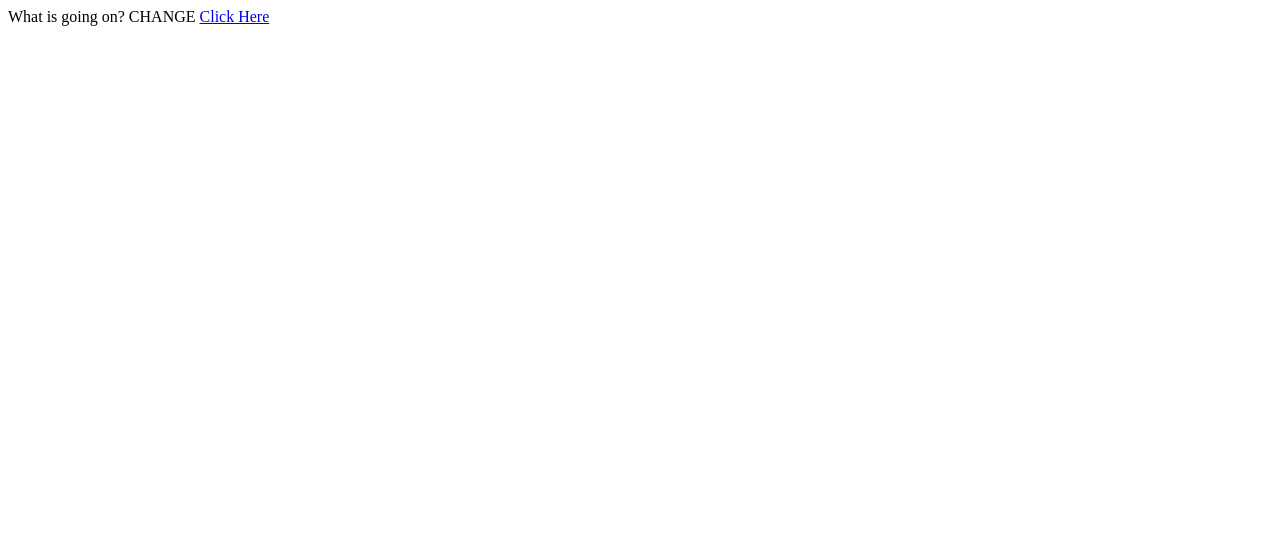
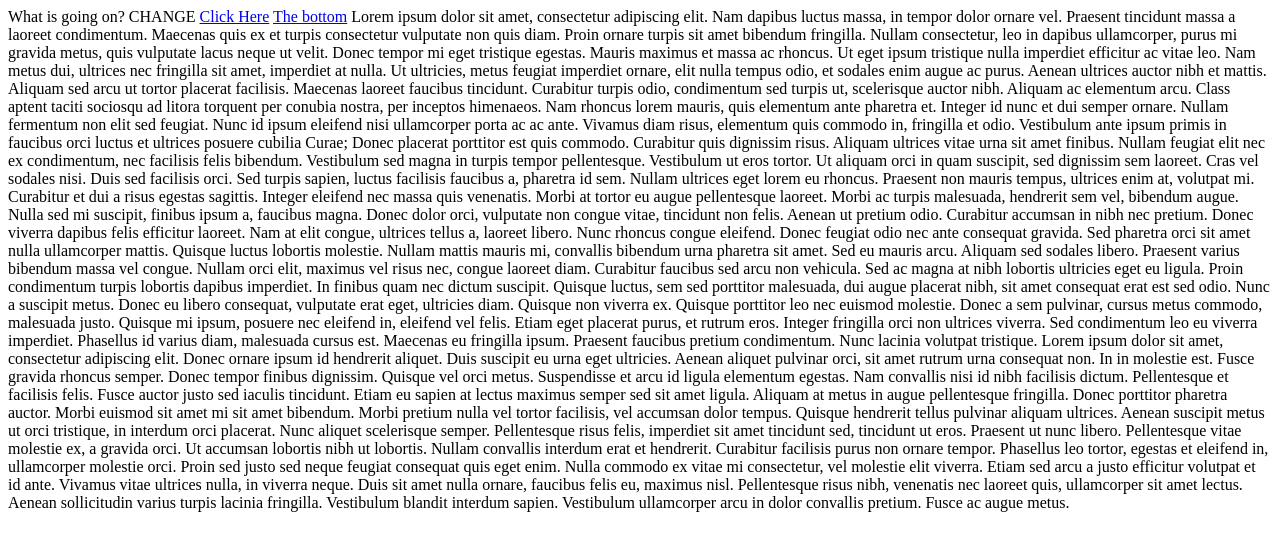
Before and after one commit to jschranz/jschranz.github.io, a plain HTML site: page index.html in a window 1280 px wide. Drawn offline with Linux system fonts and the light colour scheme.

Commit message:
anchor link

```diff
--- a/index.html
+++ b/index.html
@@ -6,5 +6,31 @@
 
     What is going on? CHANGE
 <a href="2ndpage.html">Click Here</a>
+
+<a href="#niceAnchor">The bottom</a>
+
+Lorem ipsum dolor sit amet, consectetur adipiscing elit. Nam dapibus luctus massa, in tempor dolor ornare vel. Praesent tincidunt massa a laoreet condimentum. Maecenas quis ex et turpis consectetur vulputate non quis diam. Proin ornare turpis sit amet bibendum fringilla. Nullam consectetur, leo in dapibus ullamcorper, purus mi gravida metus, quis vulputate lacus neque ut velit. Donec tempor mi eget tristique egestas. Mauris maximus et massa ac rhoncus. Ut eget ipsum tristique nulla imperdiet efficitur ac vitae leo. Nam metus dui, ultrices nec fringilla sit amet, imperdiet at nulla. Ut ultricies, metus feugiat imperdiet ornare, elit nulla tempus odio, et sodales enim augue ac purus. Aenean ultrices auctor nibh et mattis. Aliquam sed arcu ut tortor placerat facilisis. Maecenas laoreet faucibus tincidunt. Curabitur turpis odio, condimentum sed turpis ut, scelerisque auctor nibh. Aliquam ac elementum arcu.
+
+Class aptent taciti sociosqu ad litora torquent per conubia nostra, per inceptos himenaeos. Nam rhoncus lorem mauris, quis elementum ante pharetra et. Integer id nunc et dui semper ornare. Nullam fermentum non elit sed feugiat. Nunc id ipsum eleifend nisi ullamcorper porta ac ac ante. Vivamus diam risus, elementum quis commodo in, fringilla et odio. Vestibulum ante ipsum primis in faucibus orci luctus et ultrices posuere cubilia Curae;
+
+Donec placerat porttitor est quis commodo. Curabitur quis dignissim risus. Aliquam ultrices vitae urna sit amet finibus. Nullam feugiat elit nec ex condimentum, nec facilisis felis bibendum. Vestibulum sed magna in turpis tempor pellentesque. Vestibulum ut eros tortor. Ut aliquam orci in quam suscipit, sed dignissim sem laoreet. Cras vel sodales nisi.
+
+Duis sed facilisis orci. Sed turpis sapien, luctus facilisis faucibus a, pharetra id sem. Nullam ultrices eget lorem eu rhoncus. Praesent non mauris tempus, ultrices enim at, volutpat mi. Curabitur et dui a risus egestas sagittis. Integer eleifend nec massa quis venenatis. Morbi at tortor eu augue pellentesque laoreet. Morbi ac turpis malesuada, hendrerit sem vel, bibendum augue.
+
+Nulla sed mi suscipit, finibus ipsum a, faucibus magna. Donec dolor orci, vulputate non congue vitae, tincidunt non felis. Aenean ut pretium odio. Curabitur accumsan in nibh nec pretium. Donec viverra dapibus felis efficitur laoreet. Nam at elit congue, ultrices tellus a, laoreet libero. Nunc rhoncus congue eleifend. Donec feugiat odio nec ante consequat gravida. Sed pharetra orci sit amet nulla ullamcorper mattis. Quisque luctus lobortis molestie. Nullam mattis mauris mi, convallis bibendum urna pharetra sit amet. Sed eu mauris arcu.
+
+Aliquam sed sodales libero. Praesent varius bibendum massa vel congue. Nullam orci elit, maximus vel risus nec, congue laoreet diam. Curabitur faucibus sed arcu non vehicula. Sed ac magna at nibh lobortis ultricies eget eu ligula. Proin condimentum turpis lobortis dapibus imperdiet. In finibus quam nec dictum suscipit. Quisque luctus, sem sed porttitor malesuada, dui augue placerat nibh, sit amet consequat erat est sed odio. Nunc a suscipit metus. Donec eu libero consequat, vulputate erat eget, ultricies diam. Quisque non viverra ex. Quisque porttitor leo nec euismod molestie.
+
+Donec a sem pulvinar, cursus metus commodo, malesuada justo. Quisque mi ipsum, posuere nec eleifend in, eleifend vel felis. Etiam eget placerat purus, et rutrum eros. Integer fringilla orci non ultrices viverra. Sed condimentum leo eu viverra imperdiet. Phasellus id varius diam, malesuada cursus est. Maecenas eu fringilla ipsum. Praesent faucibus pretium condimentum. Nunc lacinia volutpat tristique. Lorem ipsum dolor sit amet, consectetur adipiscing elit. Donec ornare ipsum id hendrerit aliquet. Duis suscipit eu urna eget ultricies.
+
+Aenean aliquet pulvinar orci, sit amet rutrum urna consequat non. In in molestie est. Fusce gravida rhoncus semper. Donec tempor finibus dignissim. Quisque vel orci metus. Suspendisse et arcu id ligula elementum egestas. Nam convallis nisi id nibh facilisis dictum.
+
+Pellentesque et facilisis felis. Fusce auctor justo sed iaculis tincidunt. Etiam eu sapien at lectus maximus semper sed sit amet ligula. Aliquam at metus in augue pellentesque fringilla. Donec porttitor pharetra auctor. Morbi euismod sit amet mi sit amet bibendum. Morbi pretium nulla vel tortor facilisis, vel accumsan dolor tempus. Quisque hendrerit tellus pulvinar aliquam ultrices. Aenean suscipit metus ut orci tristique, in interdum orci placerat. Nunc aliquet scelerisque semper. Pellentesque risus felis, imperdiet sit amet tincidunt sed, tincidunt ut eros. Praesent ut nunc libero. Pellentesque vitae molestie ex, a gravida orci. Ut accumsan lobortis nibh ut lobortis.
+
+Nullam convallis interdum erat et hendrerit. Curabitur facilisis purus non ornare tempor. Phasellus leo tortor, egestas et eleifend in, ullamcorper molestie orci. Proin sed justo sed neque feugiat consequat quis eget enim. Nulla commodo ex vitae mi consectetur, vel molestie elit viverra. Etiam sed arcu a justo efficitur volutpat et id ante. Vivamus vitae ultrices nulla, in viverra neque. Duis sit amet nulla ornare, faucibus felis eu, maximus nisl. Pellentesque risus nibh, venenatis nec laoreet quis, ullamcorper sit amet lectus. Aenean sollicitudin varius turpis lacinia fringilla. Vestibulum blandit interdum sapien. Vestibulum ullamcorper arcu in dolor convallis pretium. Fusce ac augue metus.
+
+<a name= "niceAnchor"></a>
+
+
   </body>
 </html>
```
